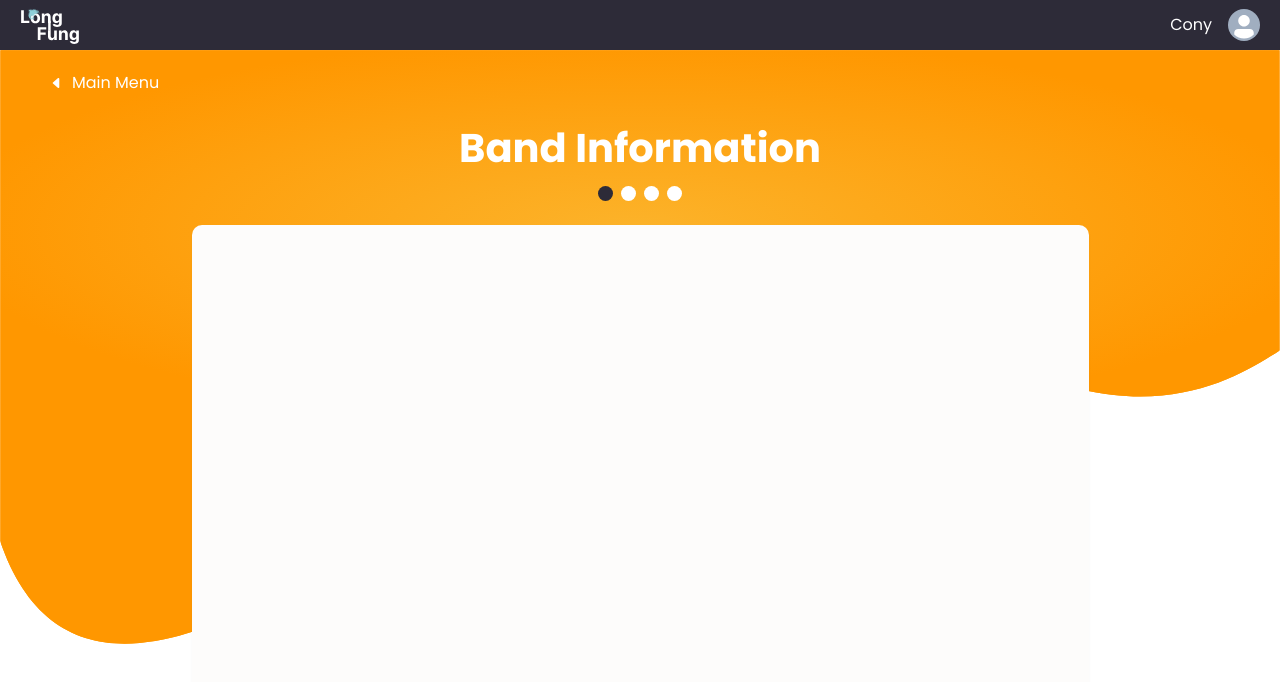
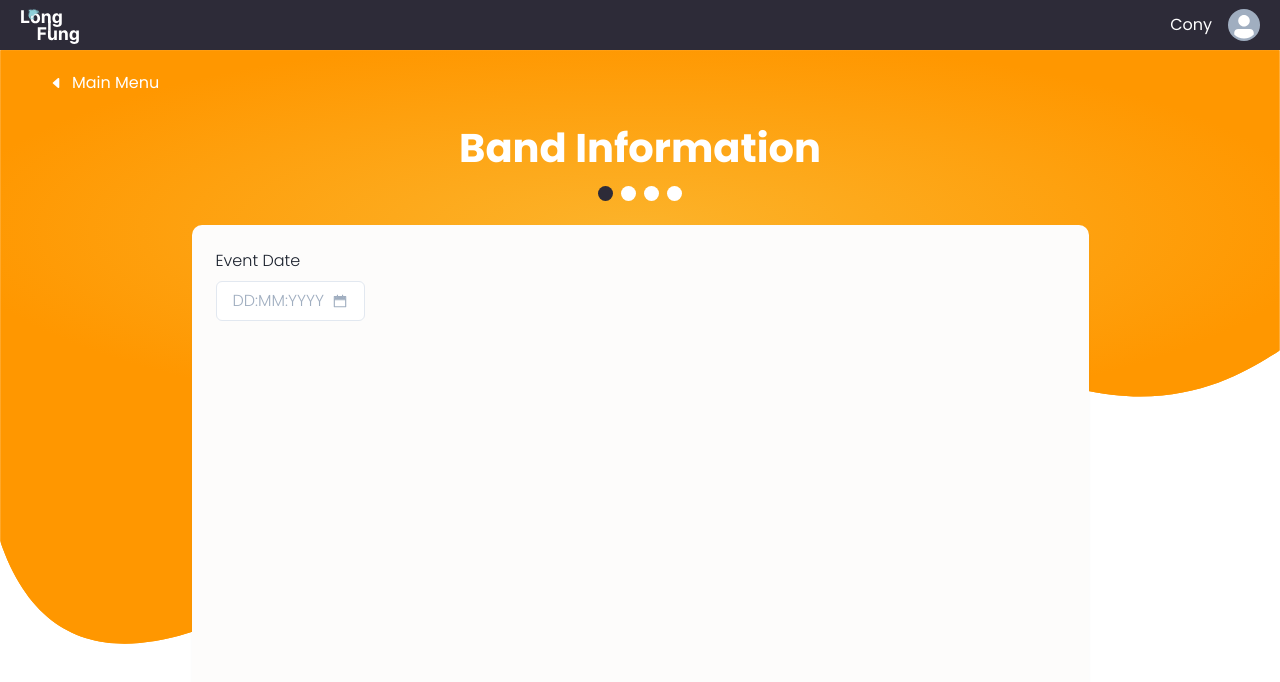
Before and after one commit to patorseing/longfung-linehack-2023, a Next.js app in the folder frontend/: page /registration/band in a window 1280 px wide. Shown: the top 682 px of the page. Built offline with nearby package versions, Linux system fonts and the light colour scheme.

Commit message:
feat: calendar component

```diff
--- /dev/null
+++ b/frontend/components/Calendar/Calendat.styles.tsx
@@ -0,0 +1,92 @@
+import styled from "@emotion/styled";
+import colors from "@/lib/theme/color";
+export const DateRankContainer = styled.div({
+  display: "flex",
+  fontFamily: "Poppins",
+  minWidth: "300px",
+
+  ".react-datepicker__header": {
+    background: colors.primary[500],
+    color: "black",
+  },
+  ".react-datepicker": {
+    width: "240px",
+  },
+  ".react-datepicker-wrapper": {
+    textAlign: "end",
+  },
+  ".react-datepicker__month-container": {
+    width: "240px",
+  },
+  ".react-datepicker__month-wrapper": {
+    display: "grid",
+    gridTemplateColumns: "repeat(2,1fr)",
+    alignItems: "center",
+    gap: "8px",
+  },
+
+  ".react-datepicker__month-text": {
+    width: "100%",
+    padding: "4px 0pxs",
+  },
+  ".datepicker__month-text--keyboard-selected": {
+    backgroundColor: "rgba(255, 152, 1, 0.5)",
+  },
+  ".react-datepicker__navigation": {
+    marginTop: "6px",
+  },
+  ".react-datepicker__month-text--keyboard-selected": {
+    backgroundColor: "white",
+    color: "black",
+  },
+  ".react-datepicker__month--range-start": {
+    backgroundColor: colors.primary[500],
+    color: `white !important`,
+  },
+  ".react-datepicker__month--disabled": {
+    backgroundColor: "white",
+    color: "#ccc !important",
+  },
+  ".react-datepicker-popper[data-placement^=bottom] .react-datepicker__triangle::after":
+    {
+      borderBottomColor: colors.primary[500],
+    },
+  ".react-datepicker__current-month": {
+    color: colors.secondary[500],
+  },
+  ".react-datepicker__day-name": {
+    color: colors.secondary[500],
+    fontWeight: "medium",
+  },
+  ".react-datepicker__day--in-range": {
+    background: colors.primary[500],
+  },
+  ".react-datepicker__day--in-selecting-range": {
+    background: colors.primary[500],
+  },
+  ".react-datepicker__day--selecting-range-start": {
+    color: "white",
+  },
+  ".react-datepicker__navigation-icon--next::before": {
+    borderColor: colors.secondary[500],
+  },
+  ".react-datepicker__navigation-icon--previous::before": {
+    borderColor: colors.secondary[500],
+  },
+  ".react-datepicker__day--today": {
+    backgroundColor: "rgba(255, 152, 1, 0.5)",
+    borderRadius: "4px",
+  },
+  ".react-datepicker__day--selected": {
+    backgroundColor: colors.primary[500],
+    color: "white",
+    fontWeight: "bold",
+  },
+  ".react-datepicker-popper[data-placement^=bottom] .react-datepicker__triangle::before":
+    {
+      borderBottomColor: colors.placeholder,
+    },
+  ".react-datepicker__day--keyboard-selected": {
+    backgroundColor: "rgba(255, 152, 1, 0.5)",
+  },
+});
--- /dev/null
+++ b/frontend/components/Calendar/index.tsx
@@ -0,0 +1,57 @@
+import { useEffect, useState } from "react";
+import { Box, Button, Flex, forwardRef, Text, VStack } from "@chakra-ui/react";
+
+import DatePicker from "react-datepicker";
+import "react-datepicker/dist/react-datepicker.css";
+import { AiTwotoneCalendar } from "react-icons/ai";
+import colors from "@/lib/theme/color";
+import { DateRankContainer } from "./Calendat.styles";
+type Props = {
+  date?: Date;
+  label?: string;
+};
+export const Calendar = ({ date, label }: Props) => {
+  const [selectedDate, setSelectedDate] = useState<Date>();
+  const ExampleCustomInput = forwardRef(({ value, onClick }, ref) => {
+    return (
+      <Button
+        className="example-custom-input"
+        onClick={onClick}
+        ref={ref}
+        rightIcon={<AiTwotoneCalendar color={colors.gray[400]} />}
+        sx={{
+          w: "100%",
+          justifyContent: "space-between",
+          bg: "white",
+          border: "1px solid",
+          borderColor: "gray.200",
+          _hover: { bg: "none" },
+          fontSize: "16px",
+          fontWeight: "light",
+          color: value ? "black" : "placeholder",
+        }}
+      >
+        {value === "" ? "DD:MM:YYYY" : value}
+      </Button>
+    );
+  });
+
+  useEffect(() => {
+    if (date) {
+      setSelectedDate(date);
+    }
+  }, [date]);
+  return (
+    <VStack sx={{ alignItems: "baseline" }}>
+      {label && <Text sx={{ fontWeight: "light" }}>{label}</Text>}
+      <DateRankContainer>
+        <DatePicker
+          selected={selectedDate}
+          onChange={(date: Date) => setSelectedDate(date)}
+          customInput={<ExampleCustomInput />}
+          dateFormat="d MMMM yyyy"
+        />
+      </DateRankContainer>
+    </VStack>
+  );
+};
--- a/frontend/components/index.ts
+++ b/frontend/components/index.ts
@@ -1,2 +1,3 @@
-export * from './Step'
-export * from './BackButton'
+export * from "./Step";
+export * from "./BackButton";
+export * from "./Calendar";
--- a/frontend/features/registration/pages/BandRegister/index.tsx
+++ b/frontend/features/registration/pages/BandRegister/index.tsx
@@ -1,6 +1,6 @@
 import { useState } from "react";
 import { Box, Stack, Text, VStack } from "@chakra-ui/react";
-import { BackButton, Step } from "@/components";
+import { BackButton, Calendar, Step } from "@/components";
 
 const BandRegisterPage = () => {
   const [steps, setSteps] = useState<number>(1);
@@ -19,7 +19,9 @@ const BandRegisterPage = () => {
         </Text>
         <Step step={4} value={steps} onChange={setSteps} />
       </VStack>
-      <Box layerStyle="formContainer"></Box>
+      <Box layerStyle="formContainer">
+        <Calendar label="Event Date" />
+      </Box>
     </Box>
   );
 };
--- a/frontend/features/songRequestList/pages/SongRequestListPage/components/SongCard.tsx
+++ b/frontend/features/songRequestList/pages/SongRequestListPage/components/SongCard.tsx
@@ -10,7 +10,6 @@ import {
 import { IoMdClose } from "react-icons/io";
 import { FiCheck } from "react-icons/fi";
 import { SongListType } from "..";
-import { Fragment } from "react";
 
 type Props = {
   data: SongListType;
--- a/frontend/lib/theme/color.ts
+++ b/frontend/lib/theme/color.ts
@@ -5,6 +5,10 @@ const colors = {
   },
   secondary: {
     500: "#2D2B38",
+  },
+  gray: {
+    200: "#E2E8F0",
+    400: "#A0AEC0",
   },
   formBg: "#FDFCFB",
   textDescription: "#929292",
--- a/frontend/package.json
+++ b/frontend/package.json
@@ -21,7 +21,11 @@
     "framer-motion": "^9.0.2",
     "next": "13.1.6",
     "react": "18.2.0",
+    "react-datepicker": "^4.10.0",
     "react-dom": "18.2.0",
     "typescript": "4.9.5"
+  },
+  "devDependencies": {
+    "@types/react-datepicker": "^4.8.0"
   }
 }
```
Also changed, not shown: 2 other files (tests, documents, lock files or other folders).
